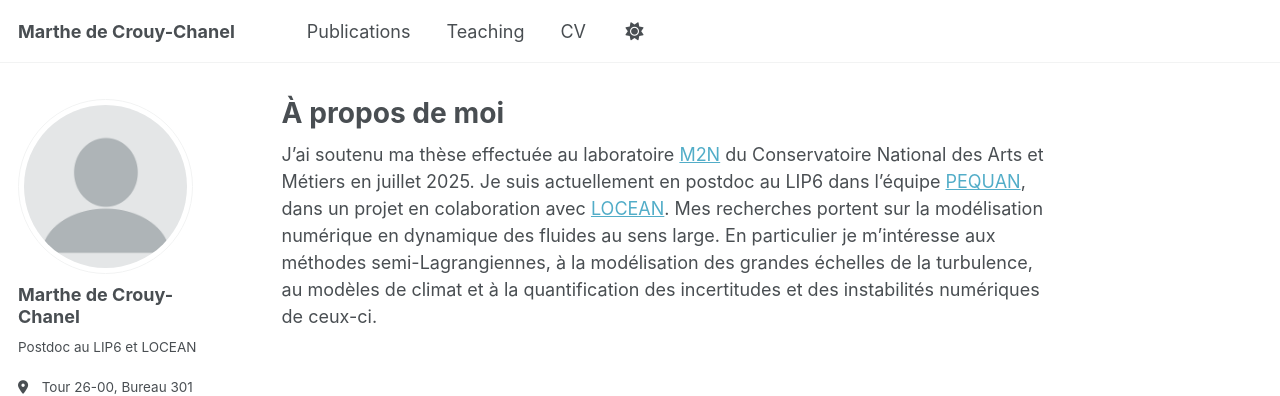
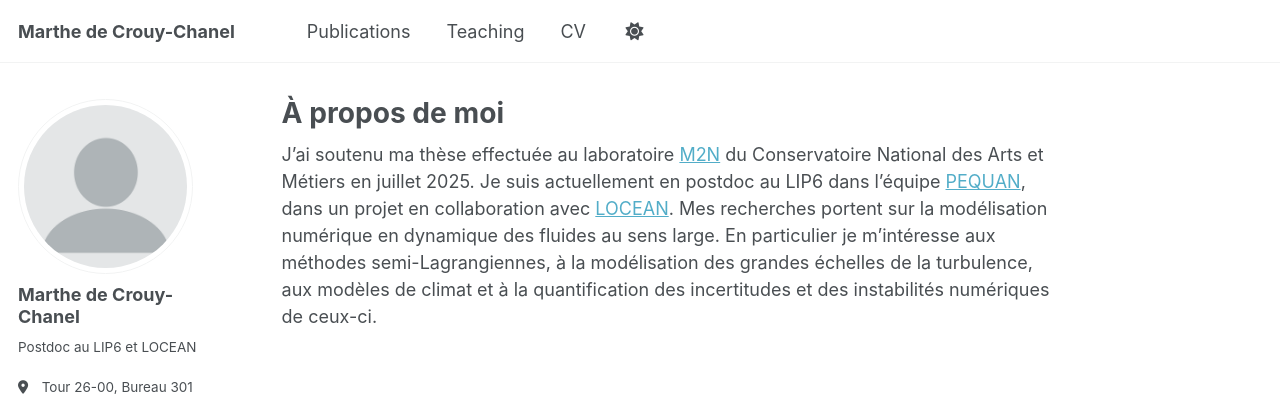
Before and after one commit to mdecrouy/mdecrouy.github.io, a Jekyll site: the page built from _pages/about.md, in a window 1280 px wide. Shown: the top 396 px of the page. Built offline with Jekyll 4.4.1, drawn with Linux system fonts in a browser that asks for light colours; some web fonts are replaced.

Commit message:
Update about.md

```diff
--- a/_pages/about.md
+++ b/_pages/about.md
@@ -7,4 +7,4 @@ redirect_from:
   - /about.html
 ---
 
-J'ai soutenu ma thèse effectuée au laboratoire <a href="https://maths.cnam.fr/M2N/">M2N</a> du Conservatoire National des Arts et Métiers en juillet 2025. Je suis actuellement en postdoc au LIP6 dans l'équipe <a href="https://pequan.team.lip6.fr/">PEQUAN</a>, dans un projet en colaboration avec <a href="https://www.locean.ipsl.fr/">LOCEAN</a>. Mes recherches portent sur la modélisation numérique en dynamique des fluides au sens large. En particulier je m'intéresse aux méthodes semi-Lagrangiennes, à la modélisation des grandes échelles de la turbulence, au modèles de climat et à la quantification des incertitudes et des instabilités numériques de ceux-ci.
+J'ai soutenu ma thèse effectuée au laboratoire <a href="https://maths.cnam.fr/M2N/">M2N</a> du Conservatoire National des Arts et Métiers en juillet 2025. Je suis actuellement en postdoc au LIP6 dans l'équipe <a href="https://pequan.team.lip6.fr/">PEQUAN</a>, dans un projet en collaboration avec <a href="https://www.locean.ipsl.fr/">LOCEAN</a>. Mes recherches portent sur la modélisation numérique en dynamique des fluides au sens large. En particulier je m'intéresse aux méthodes semi-Lagrangiennes, à la modélisation des grandes échelles de la turbulence, aux modèles de climat et à la quantification des incertitudes et des instabilités numériques de ceux-ci.
```
